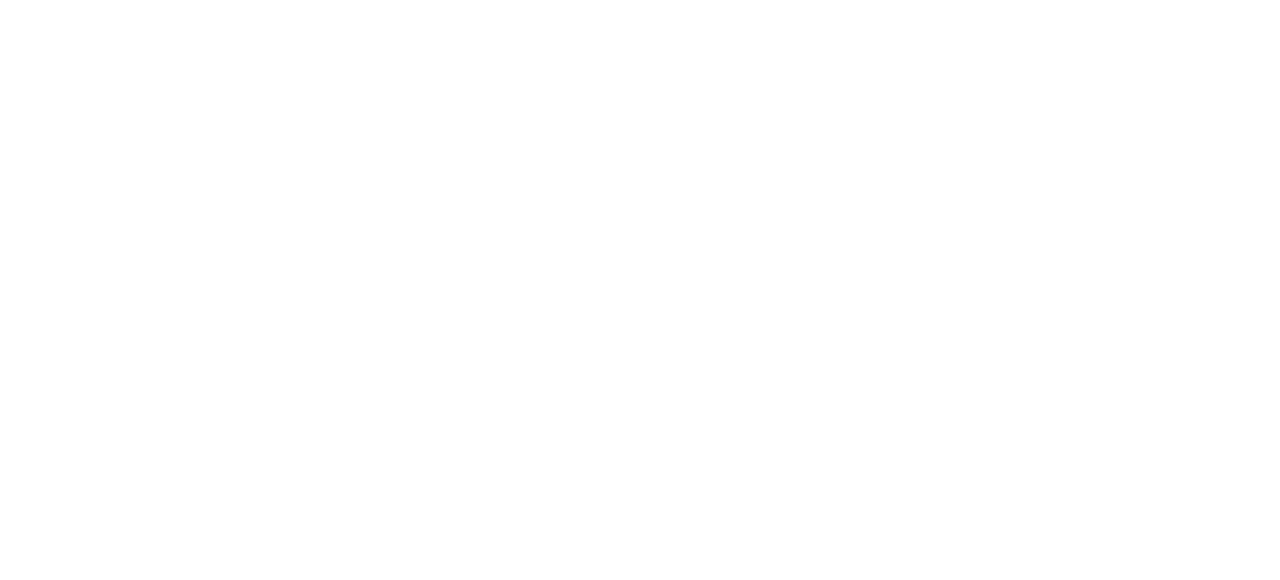
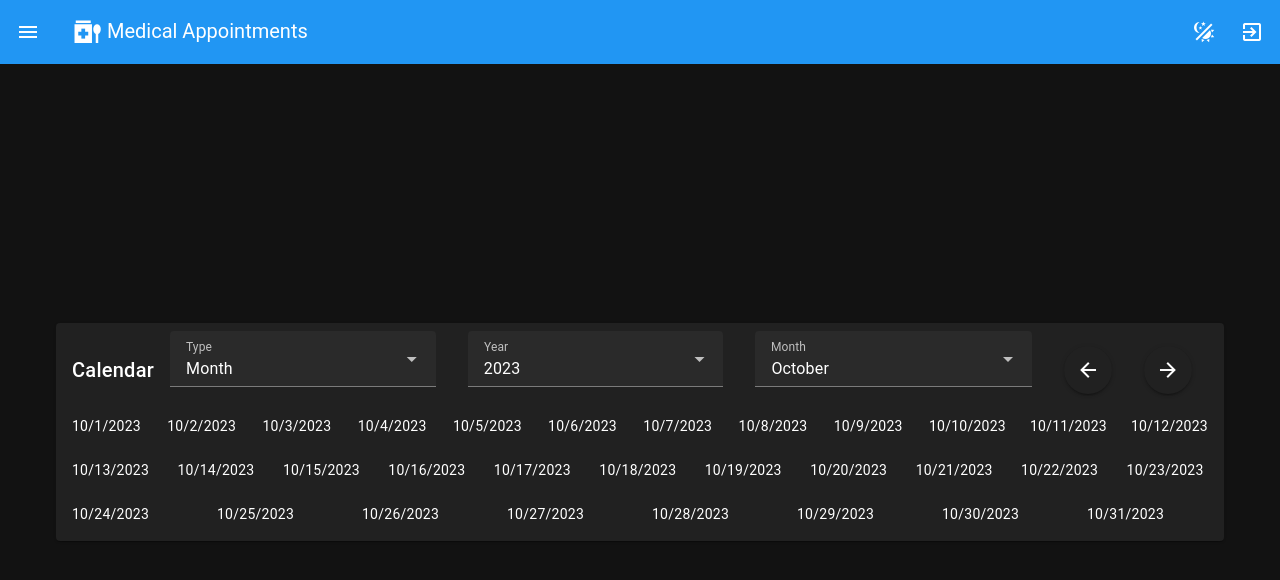
Before and after one commit to andresldoi95/Medical-Appointments, a Vue app: page /appointments in a window 1280 px wide. Before the commit this address had no page. Shown: the top 580 px of the page. Built offline with nearby package versions, Linux system fonts and the light colour scheme; no server answers; sample sign-in values are in the browser's storage.

Commit message:
Advancing calendar

```diff
--- /dev/null
+++ b/src/components/appointments/AppointmentsCalendar.vue
@@ -0,0 +1,7 @@
+<template>
+  <CalendarControl />
+</template>
+
+<script setup>
+import CalendarControl from "../controls/CalendarControl.vue";
+</script>
--- /dev/null
+++ b/src/components/controls/CalendarControl.vue
@@ -0,0 +1,90 @@
+<template>
+  <v-card class="w-100">
+    <v-card-title>
+      <div class="d-flex justify-center align-center">
+        <div>{{ title }}</div>
+        <v-select
+          label="Type"
+          v-model="currentType"
+          :items="types"
+          class="mx-4"
+        ></v-select>
+        <v-select
+          label="Year"
+          v-model="currentYear"
+          :items="years"
+          class="mx-4"
+        ></v-select>
+        <v-select
+          label="Month"
+          v-model="currentMonth"
+          :items="monthNames"
+          class="mx-4"
+        ></v-select>
+        <v-btn density="default" icon="mdi-arrow-left" class="mx-4"></v-btn>
+        <v-btn density="default" icon="mdi-arrow-right" class="mx-4"></v-btn>
+      </div>
+    </v-card-title>
+    <v-card-text>
+      <CalendarMonthView
+        :year="currentYear"
+        :month="monthNames.indexOf(currentMonth)"
+        v-if="selectedType === 0"
+      />
+    </v-card-text>
+  </v-card>
+</template>
+
+<script setup>
+import { computed, ref } from "vue";
+import CalendarMonthView from "./CalendarMonthView.vue";
+
+const props = defineProps({
+  title: {
+    type: String,
+    required: false,
+    default: "Calendar",
+  },
+  minimunYear: {
+    type: Number,
+    required: false,
+    default: 1995,
+  },
+  maximunYear: {
+    type: Number,
+    required: false,
+    default: new Date().getFullYear(),
+  },
+});
+
+const monthNames = ref([
+  "January",
+  "February",
+  "March",
+  "April",
+  "May",
+  "June",
+  "July",
+  "August",
+  "September",
+  "October",
+  "November",
+  "December",
+]);
+
+const currentMonth = ref(monthNames.value[new Date().getMonth()]);
+
+const types = ref(["Month", "Week", "Day"]);
+
+const currentType = ref(types.value[0]);
+
+const selectedType = computed(() => types.value.indexOf(currentType.value));
+
+const years = ref([]);
+
+for (let i = props.minimunYear; i <= props.maximunYear; i++) {
+  years.value.push(i);
+}
+
+const currentYear = ref(props.maximunYear);
+</script>
--- /dev/null
+++ b/src/components/controls/CalendarMonthView.vue
@@ -0,0 +1,25 @@
+<template>
+  <v-row>
+    <v-col v-for="date in dates" :key="date.toLocaleDateString()">
+      {{ date.toLocaleDateString() }}
+    </v-col>
+  </v-row>
+</template>
+
+<script setup>
+// Create a weekview y dayview
+import { ref } from "vue";
+
+const props = defineProps({
+  month: Number,
+  year: Number,
+});
+const firstDay = ref(new Date(props.year, props.month, 1));
+const lastDay = ref(new Date(props.year, props.month + 1, 0));
+
+const dates = ref([]);
+
+for (let date = firstDay.value.getDate(); date <= lastDay.value.getDate(); date++) {
+  dates.value.push(new Date(props.year, props.month, date));
+}
+</script>
--- a/src/components/controls/DataTable.vue
+++ b/src/components/controls/DataTable.vue
@@ -67,7 +67,7 @@
       </v-table>
       <div class="d-flex mt-2 justify-center">
         <p class="mt-4"><strong>Per page:</strong></p>
-        <div class="w-auto">
+        <div>
           <v-select
             v-model="rowsPerPage"
             :items="rowsPerPageOptions"
--- a/src/layouts/default/NavigationDrawer.vue
+++ b/src/layouts/default/NavigationDrawer.vue
@@ -40,17 +40,18 @@
     <v-divider></v-divider>
     <v-list-item
       v-if="teamStore.isSelected"
-      prepend-icon="mdi-calendar-check"
-      link
-      title="Appointments"
-    ></v-list-item>
-    <v-list-item
-      v-if="teamStore.isSelected"
       prepend-icon="mdi-account-injury"
       :active="router.currentRoute.value.name === 'Patients'"
       link
       :to="{ name: 'Patients' }"
       title="Patients"
+    ></v-list-item>
+    <v-list-item
+      v-if="teamStore.isSelected"
+      prepend-icon="mdi-calendar-check"
+      link
+      :to="{ name: 'Appointments' }"
+      title="Appointments"
     ></v-list-item>
   </v-navigation-drawer>
 </template>
--- a/src/router/index.js
+++ b/src/router/index.js
@@ -25,6 +25,11 @@
         path: 'patients',
         name: 'Patients',
         component: () => import('@/views/patients/PatientsPage.vue')
+      },
+      {
+        path: 'appointments',
+        name: 'Appointments',
+        component: () => import('@/views/appointments/AppointmentsPage.vue')
       }
     ],
   },
--- /dev/null
+++ b/src/views/appointments/AppointmentsPage.vue
@@ -0,0 +1,7 @@
+<template>
+  <v-container class="fill-height"><AppointmentsCalendar /></v-container>
+</template>
+
+<script setup>
+import AppointmentsCalendar from "@/components/appointments/AppointmentsCalendar.vue";
+</script>
--- a/src/views/patients/PatientsPage.vue
+++ b/src/views/patients/PatientsPage.vue
@@ -1,7 +1,7 @@
 <template>
-  <v-container class="fill-height"><Patients /></v-container>
+  <v-container class="fill-height"><PatientsList /></v-container>
 </template>
 
 <script setup>
-import Patients from "@/components/patients/Patients.vue";
+import PatientsList from "@/components/patients/PatientsList.vue";
 </script>
```
Also changed, not shown: src/components/patients/PatientsList.vue (renamed from src/components/patients/Patients.vue).
